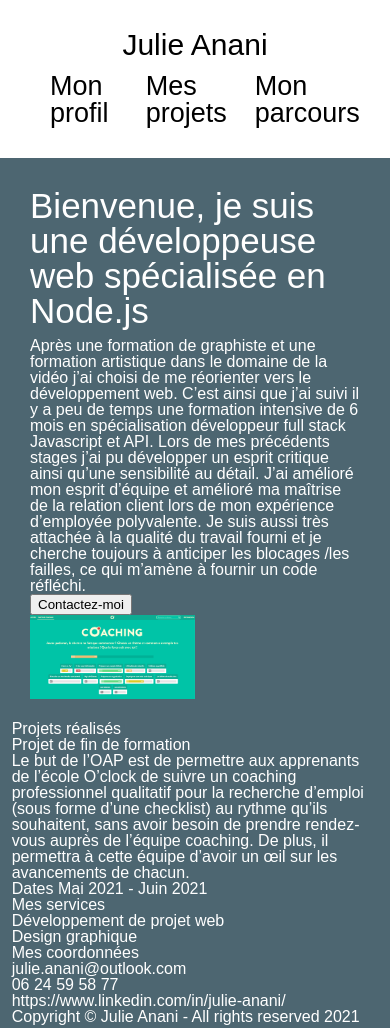
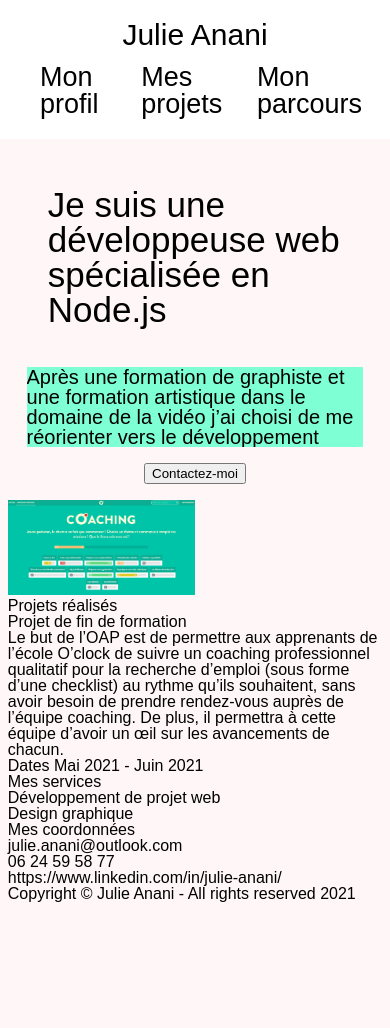
Before and after one commit to Julie-ANANI/portfolio, a website: page statics/index.html in a window 390 px wide. After the commit the page ends 910 px from the top, so only its background shows below. Drawn offline with Linux system fonts and the light colour scheme.

Commit message:
styling for header

```diff
--- a/statics/assets/css/style.css
+++ b/statics/assets/css/style.css
@@ -1,13 +1,13 @@
 body {
   font-family: Montserrat, sans-serif;
-  color: #fff;
-  background-color: rgb(2, 38, 54, 0.7);
+  color: rgb(0, 0, 0);
+  background-color: rgba(255, 245, 245, 0.7);
 	margin: 0;
 }
 
 /* Container */
 .container {
-  padding: 3%;
+  padding: 2%;
 }
 /* End Container */
 
@@ -17,7 +17,7 @@ nav {
   flex-wrap:wrap;
   justify-content: space-between;
   align-items: center;
-  padding: 30px;
+  padding: 20px;
   background-color: #fff;
   position: sticky;
   top: 0;
@@ -69,36 +69,56 @@ nav ul li:hover {
 
 
 /* Header */
+
+header {
+  display: flex;
+  flex-direction: column;
+  justify-content:center;
+  align-items:center;
+}
 header h1 {
-  padding-bottom: 3%;
-  display: flex;
-  justify-content: center;
+  margin: 40px;
+  /* padding-bottom: 2%; */
+  /* display: flex;
+  justify-content: center; */
   font-size: 50px;
 }
 
 header  p {
   display: flex;
   justify-content: center;
+/*   margin: 2px; */
 }
 
-header .presentation-image img {
-	width: 50%;
+header button {
+  margin: 16px;
+  display: flex;
+  justify-content: center;
 }
 
+
 @media screen and (max-width: 700px) {
-  header{
-    padding: 5%;
+  header h1 {
+    font-size: 35px;
+  }
+  header  p {
+    height: 80px;
+    width: 90%;
+    background-color: aquamarine;
+    display: flex;
+    justify-content: center;
+    font-size: 20px;
+    overflow: auto;
   }
 
-  header h1 {
-    display: flex;
-    font-size: 35px;
-  }
 }
 /* End Header */
 
 
 /* Main section */
+.main .presentation-image img {
+	width: 50%;
+}
 /* End Main section */
 
 
--- a/statics/index.html
+++ b/statics/index.html
@@ -30,7 +30,7 @@
 		<!-- Header -->
 		<header>
 
-			<h1>Bienvenue, je suis une développeuse web spécialisée en Node.js</h1>
+			<h1>Je suis une développeuse web spécialisée en Node.js</h1>
 				<p>
 					Après une formation de graphiste et une formation artistique dans le domaine de la vidéo
 					j’ai choisi de me réorienter vers le développement web. C’est ainsi que j’ai suivi il y a
@@ -45,10 +45,6 @@
 				</p>
 				<button>Contactez-moi</button>
 
-		<div class="presentation-image">
-			<img src="images/Capture-coaching.PNG" alt="image de projet de fin de formation, le projet Coaching" />
-		</div>
-
 		</header>
 		<!-- End Header -->
 
@@ -56,6 +52,10 @@
 	<section class="main">
 
 		<div class="main_project">
+			<div class="presentation-image">
+				<img src="images/Capture-coaching.PNG" alt="image de projet de fin de formation, le projet Coaching" />
+			</div>
+
 			<h1>Projets réalisés</h1>
 
 				<div class="main_project_title">
```
